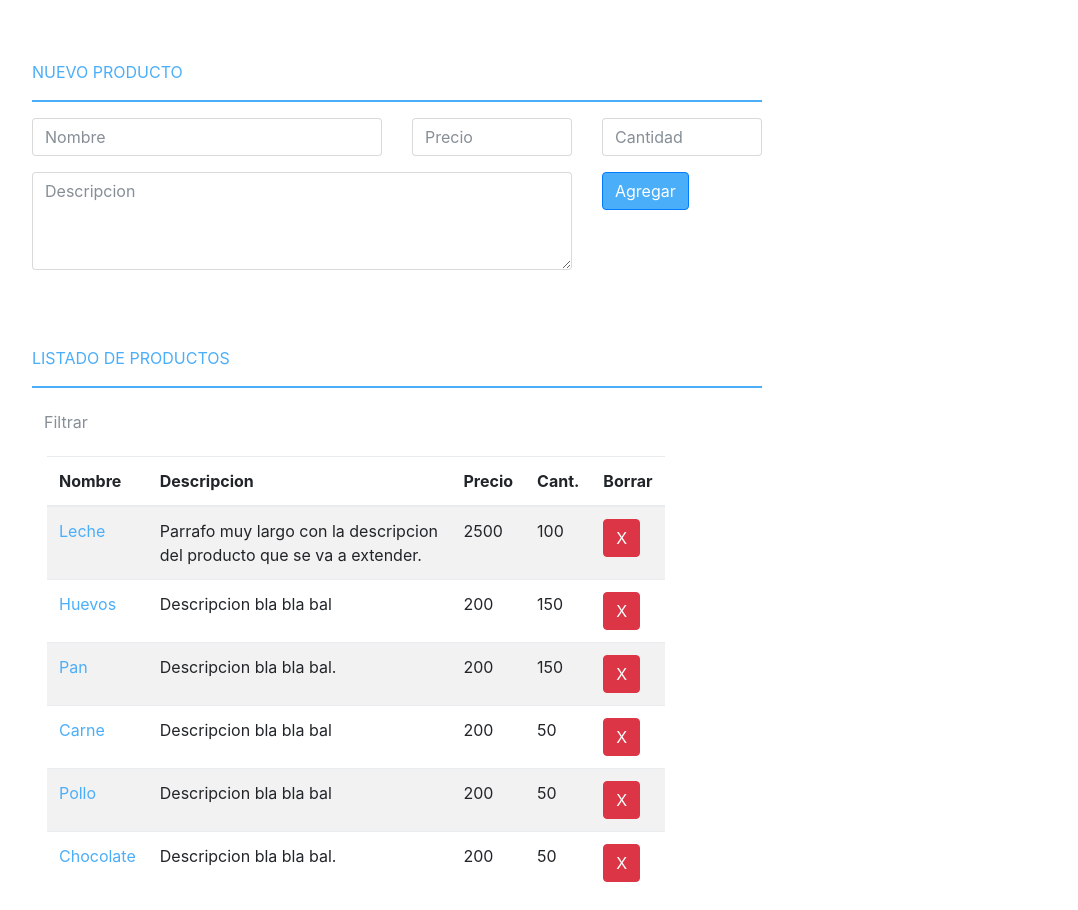
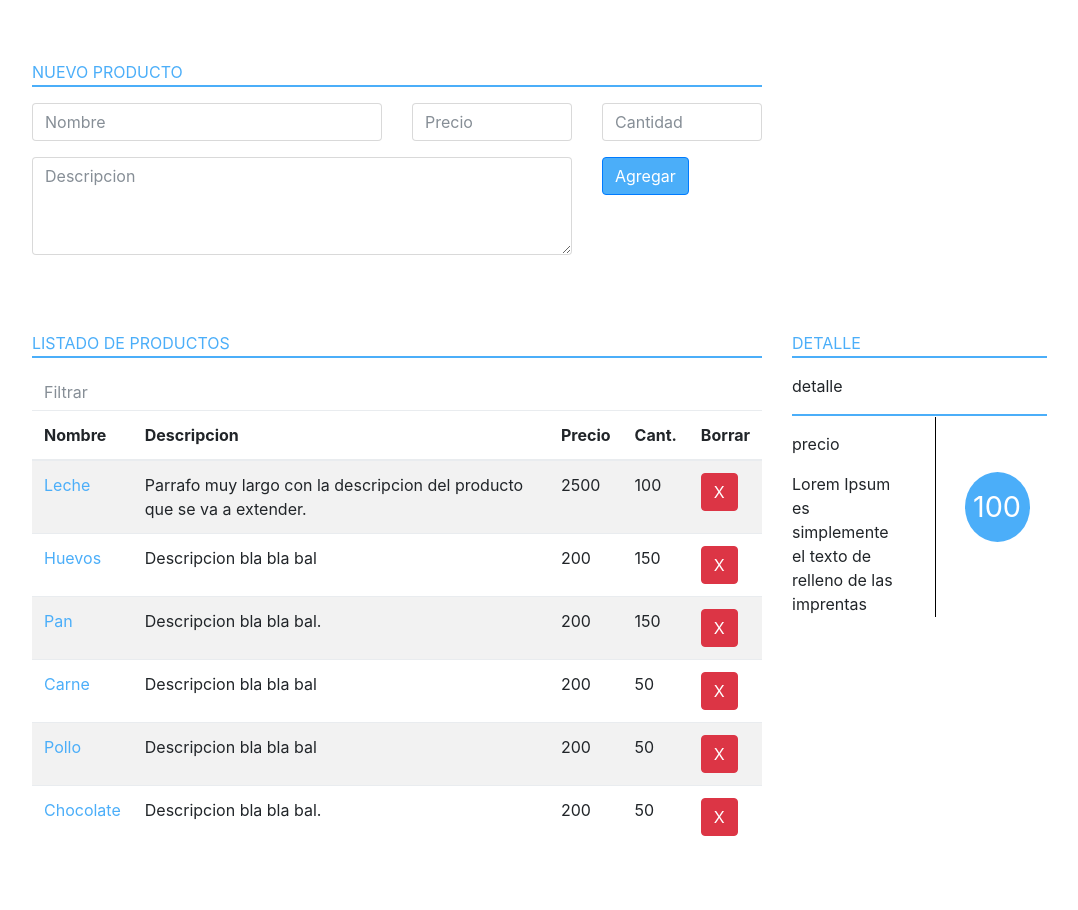
Before and after one commit to mealbarracin10/Products, a Vue app: page / in a window 1280 px wide. Shown: the whole page, without its empty margins (53-1131 px from the left). After the commit the page ends 880 px from the top, so only its background shows below. Built offline with nearby package versions, Linux system fonts and the light colour scheme.

Commit message:
template for design section product details

```diff
--- a/src/components/HelloWorld.vue
+++ b/src/components/HelloWorld.vue
@@ -1,10 +1,9 @@
 <template id="product-list">
 	<div class="container">
-  <div>
 		<div class = "row">
 			<div class="col-lg-8 col-sm-8 col-xs-5">
 				<p class = "nuevoProducto">NUEVO PRODUCTO</p>
-	<hr>
+				<hr class="lineTitle">
 			</div>
 		</div>
 		<form v-on:submit.prevent="createProduct">
@@ -24,7 +23,7 @@
 			<div class="form-group">
 					<div class="row">
 						<div class="col-lg-6 col-sm-6 col-xs-4">
-        <textarea v-model="products.description" class="form-control" id="add-description" rows="4" placeholder="Descripcion" ></textarea>
+							<textarea v-model="products.description" class="form-control" id="add-description" rows="4" placeholder="Descripcion" />
 						</div>
 						<div class="col-lg-2 col-sm-2 col-xs-1">
 							<button type="submit" class="btn btn-primary addproducts">Agregar</button>
@@ -32,21 +31,11 @@
 					</div>
 			</div>
 		</form>
-  </div>
 		<div class="row">
 			<div class="form-group col-lg-8 col-sm-8 col-xs-5">
 				<p class = "nuevoProducto">LISTADO DE PRODUCTOS</p>
-      	<hr>
-
-       <div class="right-inner-addon ">
-          <input v-model="search" class="form-control no-border glyphicon glyphicon-search" id="search-element"  placeholder="Filtrar" requred/>
-      </div>
-    </div>
-  </div>
-
-  <div class = "container">
-  <div class="row">
-      <div class="col-lg-7 col-sm-7 col-xs-5">
+				<hr class="lineTitle">
+					<input v-model="search" class="form-control no-border glyphicon glyphicon-search" id="search-element"  placeholder="Filtrar" required/>
 					<table class="table table-striped">
 					<thead>
 					<tr>
@@ -63,13 +52,10 @@
 						<a>{{ product.name }}</a>
 						</td>
 						<td>{{ product.description }}</td>
-      <td>
-        {{ product.price }}
-        <span class="glyphicon glyphicon-euro" aria-hidden="true"></span>
-          <td>
-        {{ product.quantity }}
+						<td>{{ product.price }}
+						<span class="glyphicon glyphicon-euro" aria-hidden="true"/>
+						<td>{{ product.quantity }}
 						<span  aria-hidden="true">
-
 						</span>
 						</td>
 						<td>
@@ -79,11 +65,30 @@
 				</tbody>
 			</table>
 			</div>
+
+			<div class="form-group col-lg-3 col-sm-3 col-xs-3">
+				<p class = "detalleProducto">DETALLE</p>
+				<hr class="lineTitle">
+				<p class = "txtdetalleProduct">detalle</p>
+				<hr class="lineproduct">
+				<p>precio</p>
+
+			<div class="row">
+			<div class="form-group col-lg-6 col-sm-6 col-xs-6">
+				<span>Lorem Ipsum es simplemente el texto de relleno de las imprentas </span>
+			</div>
+
+			<div class="form-group col-lg-1 col-sm-1 col-xs-1">
+				<div class="vertical-line" style="height: 200px;"></div>
+			</div>
+			<div class="form-group col-lg-4 col-sm-4 col-xs-4">
+			<div class="circle-text">100</div>
+			</div>
+			</div>
 			</div>
 		</div>
 	</div>
 </template>
-
 <script>
 export default {
   name: 'HelloWorld',
--- a/static/css/style.css
+++ b/static/css/style.css
@@ -7,19 +7,59 @@
     border: 0;
     box-shadow: none; /* You may want to include this as bootstrap applies these styles too */
 }
-hr{
+hr.lineTitle{
   background-color: #4baef9;
   border-top: 2px solid #4baef9;
 }
 
-.addproducts{
-background-color: #4baef9
+hr.lineproduct{
+  background-color: gray;
+  border-top: 2px solid #4baef9;
 }
 
-.nuevoProducto {
+.addproducts{
+background-color: #4baef9;
+}
+
+.nuevoProducto  {
   color: #4baef9;
   margin-top: 60px;
+  margin-bottom: -15px;
 }
+.detalleProducto{
+	color: #4baef9;
+	margin-top: 60px;
+	margin-bottom: -15px;
+}
+
 .nameProduct{
   color: #4baef9
 }
+
+.button-wrapper{
+    margin-right:-20px;
+}
+.txtdetalleProduct{
+	margin-top: 5px;
+}
+
+
+div.vertical-line{
+      width: 1px;
+      background-color: black;
+      height: 100%;
+      float: left;
+	  margin-top: -55px;
+    }
+
+.circle-text {
+display: table-cell;
+height: 70px;
+width: 70px;
+text-align: center;
+vertical-align: middle;
+border-radius: 50%;
+background: #4baef9;
+color: #fff;
+font-size: 180%;
+}
```
Lines whose indentation alone changed are shown as unchanged.
